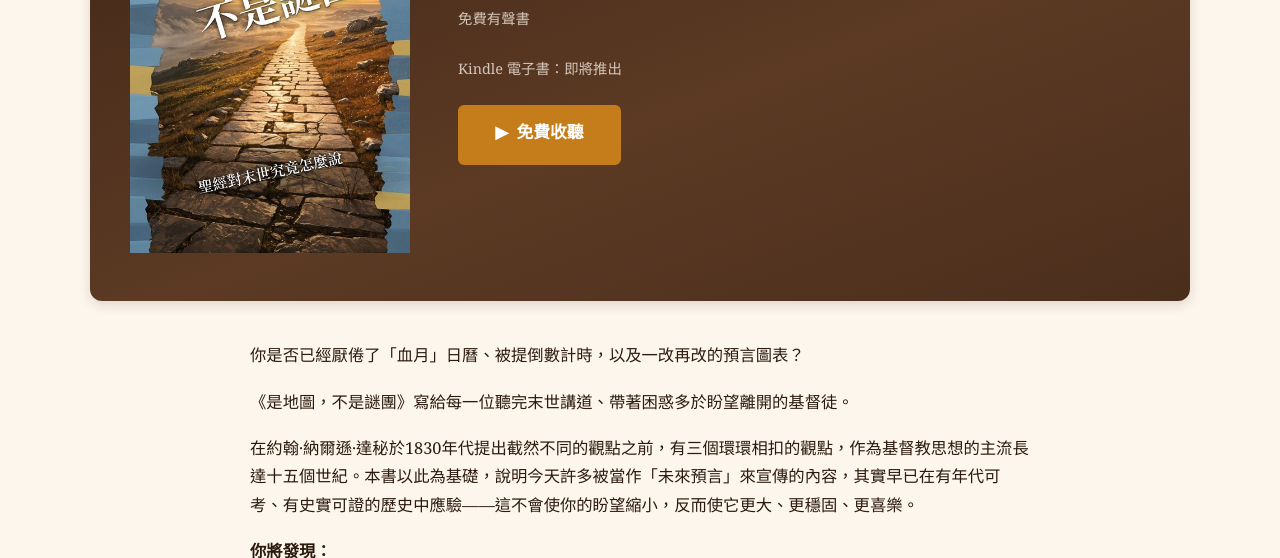
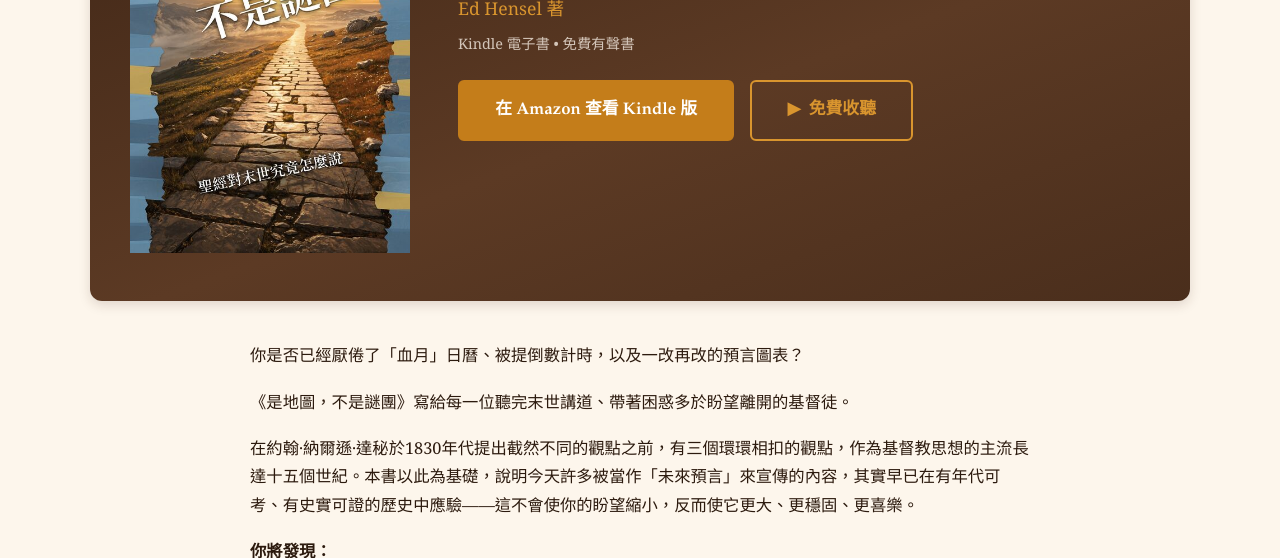
Before and after one commit to edthepilot1/edhensel.github.io, a plain HTML site: page zh/index.html in a window 1280 px wide. Shown: the part 542-1100 px from the top of the page. Drawn offline with Linux system fonts and the light colour scheme.

Commit message:
zh: Kindle edition live (B0HSFCLVWX)

```diff
--- a/zh/index.html
+++ b/zh/index.html
@@ -67,9 +67,8 @@
           <div class="book-showcase__info">
             <h2>是地圖，不是謎團</h2>
             <p class="byline">聖經對末世究竟怎麼說<br>Ed Hensel 著</p>
-            <p class="book-meta">免費有聲書</p>
-            <p class="book-meta">Kindle 電子書：即將推出</p>
-            <div class="book-actions"><a href="#listen" class="btn">&#9654;&#xFE0E;&ensp;免費收聽</a></div>
+            <p class="book-meta">Kindle 電子書 &bull; 免費有聲書</p>
+            <div class="book-actions"><a href="https://www.amazon.com/dp/B0HSFCLVWX" class="btn" rel="noopener" target="_blank">在 Amazon 查看 Kindle 版</a><a href="#listen" class="btn btn-outline">&#9654;&#xFE0E;&ensp;免費收聽</a></div>
           </div>
         </div>
         <div class="book-description"><p>你是否已經厭倦了「血月」日曆、被提倒數計時，以及一改再改的預言圖表？</p><p>《是地圖，不是謎團》寫給每一位聽完末世講道、帶著困惑多於盼望離開的基督徒。</p><p>在約翰·納爾遜·達秘於1830年代提出截然不同的觀點之前，有三個環環相扣的觀點，作為基督教思想的主流長達十五個世紀。本書以此為基礎，說明今天許多被當作「未來預言」來宣傳的內容，其實早已在有年代可考、有史實可證的歷史中應驗——這不會使你的盼望縮小，反而使它更大、更穩固、更喜樂。</p><p><strong>你將發現：</strong></p><ul><li>逐節查考馬太福音第24章</li><li>主後70年耶路撒冷陷落的驚心動魄目擊記載</li><li>那獸的身分與666的意義</li><li>無千禧年論的論證：基督如今正在作王</li><li>羅馬書9至11章中，上帝對以色列民始終不變的信實</li><li>四件仍將來臨的大事：基督有形有體的再來、眾人的復活、最後的審判與新創造</li></ul><p>適合小組使用：每章末都附有思考與討論問題。</p></div>
```
